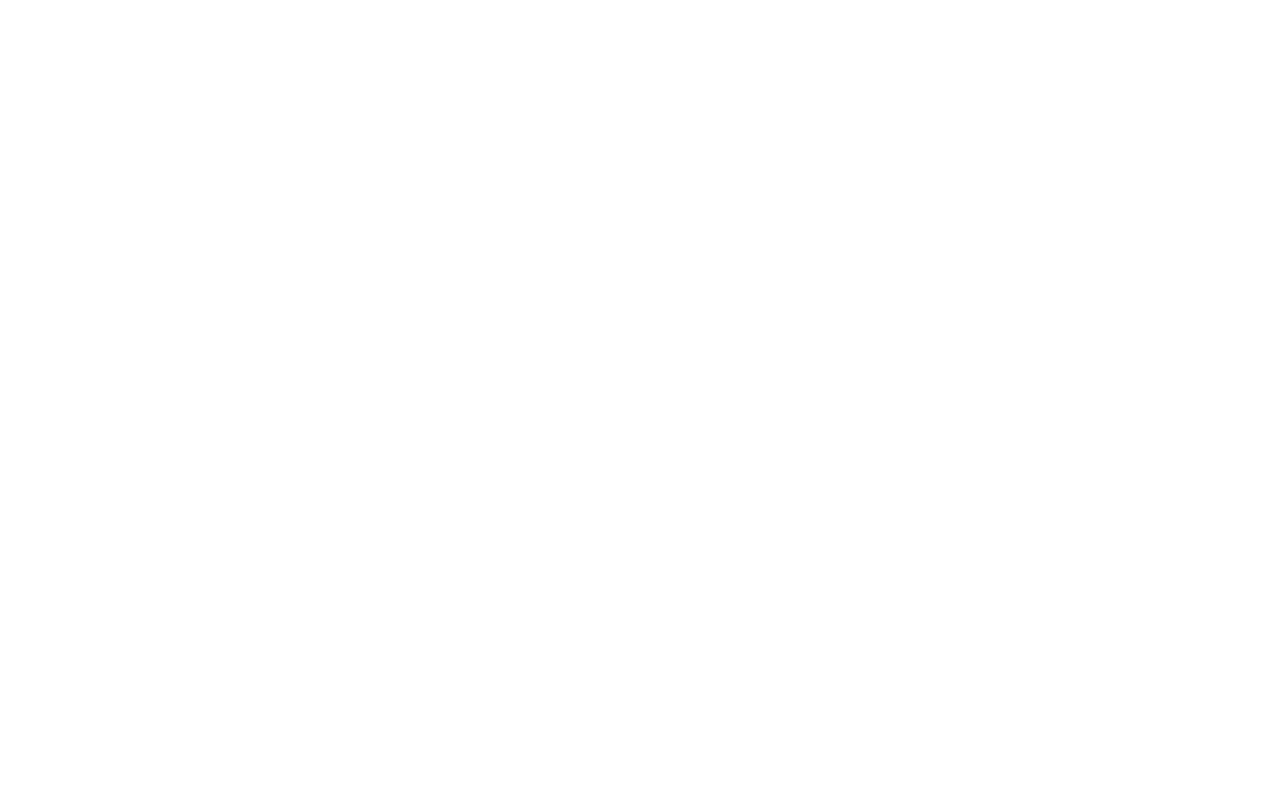
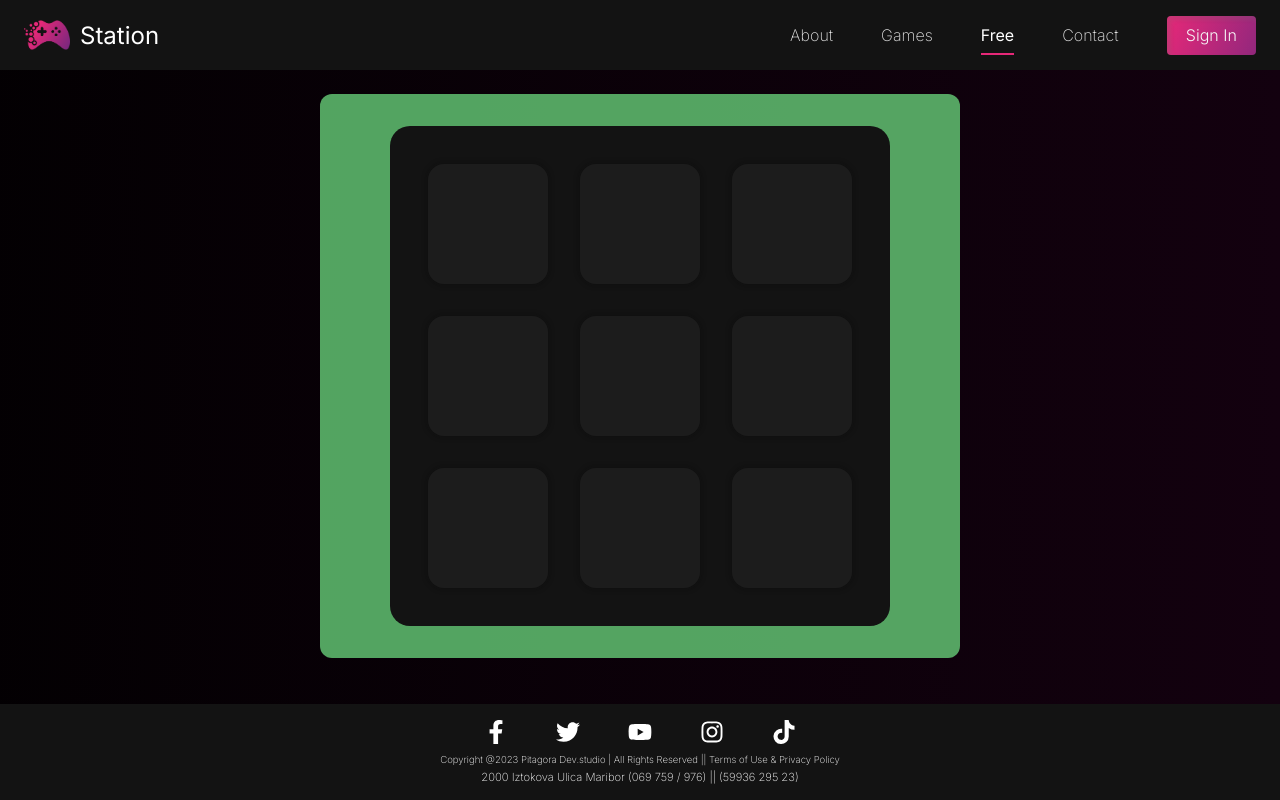
Before and after one commit to pythagor4s/online-store, a React (Vite) app: page /tictactoe in a window 1280 px wide. Before the commit this address had no page. Built offline with nearby package versions, Linux system fonts and the light colour scheme.

Commit message:
added tick tack toe

```diff
--- a/package.json
+++ b/package.json
@@ -10,6 +10,7 @@
     "preview": "vite preview"
   },
   "dependencies": {
+    "patterns": "^1.0.3",
     "react": "^18.2.0",
     "react-dom": "^18.2.0",
     "react-icons": "^4.10.1",
--- a/src/App.jsx
+++ b/src/App.jsx
@@ -5,6 +5,7 @@
 import Contact from './Pages/Contact'
 import Login from './Pages/Login'
 import Games from './Pages/Games'
+import TicTacToe from './Pages/TicTacToe'
 
 
 
@@ -18,6 +19,7 @@
           <Route path="games" element={<Games />} />
           <Route path="contact" element={<Contact />} />
           <Route path="login" element={<Login />} />
+          <Route path="tictactoe" element={<TicTacToe />} />
         </Route>
       </Routes>
     </BrowserRouter>
--- /dev/null
+++ b/src/Pages/TicTacToe.jsx
@@ -0,0 +1,145 @@
+/* import "../../styles/styles.css" */
+import { useState, useEffect } from "react"
+import Square from "../components/Square";
+import { Patterns } from "../components/Patterns";
+
+function TicTacToe() {
+  const [board, setBoard] = useState(["", "", "", "", "", "", "", "", ""]);
+  const [player, setPlayer] = useState("O");
+  const [result, setResult] = useState({ winner: "none", state: "none" });
+
+  useEffect(() => {
+    checkWin();
+    checkIfTie();
+
+    if (player == "X") {
+      setPlayer("O");
+    } else {
+      setPlayer("X");
+    }
+  }, [board]);
+
+  useEffect(() => {
+    if (result.state != "none") {
+      alert(`Game Finished! Winning Player: ${result.winner}`);
+      restartGame();
+    }
+  }, [result]);
+
+  const chooseSquare = (square) => {
+    setBoard(
+      board.map((val, idx) => {
+        if (idx == square && val == "") {
+          return player;
+        }
+
+        return val;
+      })
+    );
+  };
+
+  const checkWin = () => {
+    Patterns.forEach((currPattern) => {
+      const firstPlayer = board[currPattern[0]];
+      if (firstPlayer == "") return;
+      let foundWinningPattern = true;
+      currPattern.forEach((idx) => {
+        if (board[idx] != firstPlayer) {
+          foundWinningPattern = false;
+        }
+      });
+
+      if (foundWinningPattern) {
+        setResult({ winner: player, state: "Won" });
+      }
+    });
+  };
+
+  const checkIfTie = () => {
+    let filled = true;
+    board.forEach((square) => {
+      if (square == "") {
+        filled = false;
+      }
+    });
+
+    if (filled) {
+      setResult({ winner: "No One", state: "Tie" });
+    }
+  };
+
+  const restartGame = () => {
+    setBoard(["", "", "", "", "", "", "", "", ""]);
+    setPlayer("O");
+  };
+
+  return (
+
+    <div className="App">
+      <div className="board">
+        <div className="row">
+          <Square
+            val={board[0]}
+            chooseSquare={() => {
+              chooseSquare(0);
+            }}
+          />
+          <Square
+            val={board[1]}
+            chooseSquare={() => {
+              chooseSquare(1);
+            }}
+          />
+          <Square
+            val={board[2]}
+            chooseSquare={() => {
+              chooseSquare(2);
+            }}
+          />
+        </div>
+        <div className="row">
+          <Square
+            val={board[3]}
+            chooseSquare={() => {
+              chooseSquare(3);
+            }}
+          />
+          <Square
+            val={board[4]}
+            chooseSquare={() => {
+              chooseSquare(4);
+            }}
+          />
+          <Square
+            val={board[5]}
+            chooseSquare={() => {
+              chooseSquare(5);
+            }}
+          />
+        </div>
+        <div className="row">
+          <Square
+            val={board[6]}
+            chooseSquare={() => {
+              chooseSquare(6);
+            }}
+          />
+          <Square
+            val={board[7]}
+            chooseSquare={() => {
+              chooseSquare(7);
+            }}
+          />
+          <Square
+            val={board[8]}
+            chooseSquare={() => {
+              chooseSquare(8);
+            }}
+          />
+        </div>
+      </div>
+    </div>
+  );
+}
+
+export default TicTacToe;
--- a/src/components/Navbar.jsx
+++ b/src/components/Navbar.jsx
@@ -25,6 +25,7 @@
             <div className="nav-right-side">
                 <NavLink className="about" to="." style={({isActive}) => isActive ? styles : null}>About</NavLink>
                 <NavLink className="games" to="games" style={({isActive}) => isActive ? styles : null}>Games</NavLink>
+                <NavLink className="games" to="tictactoe" style={({isActive}) => isActive ? styles : null}>Free</NavLink>
                 <NavLink className="contact" to="contact" style={({isActive}) => isActive ? styles : null}>Contact</NavLink>
                 <Link className="sign-in" to="login" >Sign In</Link>
             </div>
--- /dev/null
+++ b/src/components/Patterns.jsx
@@ -0,0 +1,10 @@
+export const Patterns = [
+    [0, 1, 2],
+    [3, 4, 5],
+    [6, 7, 8],
+    [0, 3, 6],
+    [1, 4, 7],
+    [2, 5, 8],
+    [0, 4, 8],
+    [2, 4, 6],
+  ];
--- /dev/null
+++ b/src/components/Square.jsx
@@ -0,0 +1,11 @@
+import React from "react";
+
+export default function Square({ val, chooseSquare }) {
+  return (
+    <div /* className="square" */
+    className={val === "X" ? "x" : "o" }
+    onClick={chooseSquare}>
+      {val}
+    </div>
+  );
+}
--- a/src/data.js
+++ b/src/data.js
@@ -75,6 +75,7 @@
         key: 7,
         path: "",
         image: "./src/assets/image7.png"
+
     },
     {
         name: "Minecraft",
--- a/src/index.css
+++ b/src/index.css
@@ -142,7 +142,7 @@
 
 .main-container {
   /* margin-left: 20em; */
-  background-color: rgba(113, 227, 132, 0);
+  background-color: rgba(113, 227, 132, 0.722);
   /* margin-right: 20em; */
   margin: 1.5em 20em;
   /* border: 1px solid rgba(233, 233, 233, 0.238);
@@ -211,7 +211,12 @@
   width: 35em;
   left: 0;
   background-color: rgba(0, 0, 0, 0.582);
-  color: linear-gradient(76deg, #e62878 0%, #7d277e 100%);
+  color: #f5eff2;
+  /* color: linear-gradient(76deg, #e62878 0%, #7d277e 100%); */
+ /*  background: linear-gradient(76deg, #f5eff2 0%, #cbc5c9 100%);
+  background-clip: text;
+  -webkit-background-clip: text;
+  -webkit-text-fill-color: transparent; */
 }
 
 nav {
@@ -900,6 +905,8 @@
   -webkit-text-fill-color: transparent;
 }
 
+
+
 .sign-desc {
   user-select: none;
   background: linear-gradient(76deg, #f5eff2 0%, #cbc5c9 100%);
@@ -1005,3 +1012,141 @@
   padding-bottom: 1.3em;
   margin-bottom: 1em;
 }
+
+/* TICTACTOE TICTACTOE TICTACTOE TICTACTOE TICTACTOE TICTACTOE  */
+/* TICTACTOE TICTACTOE TICTACTOE TICTACTOE TICTACTOE TICTACTOE  */
+/* TICTACTOE TICTACTOE TICTACTOE TICTACTOE TICTACTOE TICTACTOE  */
+
+.x::after {
+  content: "";
+  width: 1.5em;
+  height: 1.5em;
+  border-radius: 16px;
+  position: absolute;
+  background-color: rgba(107, 107, 107, 0.113);
+  box-shadow: 0px 0px 5px 2px rgba(10, 10, 10, 0.243);
+ /*  z-index: -1; */
+  mix-blend-mode: multiply;
+}
+
+.o::before {
+  content: "";
+  width: 1.5em;
+  height: 1.5em;
+  border-radius: 16px;
+  position: absolute;
+  background-color: rgba(107, 107, 107, 0.113);
+  box-shadow: 0px 0px 5px 2px rgba(10, 10, 10, 0.243);
+  /* z-index: -1; */
+  mix-blend-mode: multiply;
+}
+
+.o {
+  width: 2em;
+  flex: 33%;
+  z-index: 2;
+  /* height: 100%; */
+  /* border: 5px solid rgb(0, 0, 0); */
+  /* border-image: linear-gradient(to right, #f06, #9f6) 1; */
+  cursor: pointer;
+  display: grid;
+
+  place-items: center;
+  font-size: 30px;
+  background: linear-gradient(76deg, #e0e1e1 0%, #28e6c0 0%, #27627e 100%);
+  background-clip: text;
+  -webkit-background-clip: text;
+  -webkit-text-fill-color: transparent;
+  background-size: 190%;
+  background-position: right;
+  transition: background-position 0.2s ease;
+  font-size: 5em;
+  font-weight: 700;
+  border-radius: 24px;
+
+  /* background: linear-gradient(111deg, #e62878 0%, #7d277e 100%);
+  background-size: 140%;
+  background-position: left;
+  transition: background-position 0.3s ease;
+  user-select: none; */
+
+}
+
+.x {
+  width: 2em;
+  flex: 33%;
+  z-index: 2;
+  /* height: 100%; */
+  /* border: 5px solid rgb(0, 0, 0); */
+  /* border-image: linear-gradient(to right, #f06, #9f6) 1; */
+  cursor: pointer;
+  display: grid;
+  place-items: center;
+  font-size: 30px;
+  background: linear-gradient(45deg, #e62878 0%, #7d277e 100%, #f7e1f7 100%);
+  background-clip: text;
+  background-size: 190%;
+  background-position: right;
+  transition: background-position 0.2s ease;
+  -webkit-background-clip: text;
+  -webkit-text-fill-color: transparent;
+  font-size: 5em;
+  font-weight: 700;
+  border-radius: 24px;
+
+  /* background: linear-gradient(111deg, #e62878 0%, #7d277e 100%);
+  background-size: 130%;
+  background-position: left;
+  transition: background-position 0.3s ease;
+  user-select: none; */
+
+}
+
+.x:hover {
+  background-position: left;
+}
+.o:hover {
+  background-position: left;
+}
+
+
+/* .square:active {
+  background-color: #bda5c781;
+} */
+.App {
+  /* width: 40em; */
+  /* margin-top: 5em; */
+  /* background-color: red; */
+  display: flex;
+  justify-content: center;
+  align-items: center;
+}
+
+.board {
+  width: 500px;
+  height: 500px;
+  background: rgb(19, 19, 19);
+  padding: 2em;
+  /* border: 5px solid rgb(172, 59, 59); */
+  display: flex;
+  /* margin: auto; */
+  flex-direction: column;
+  border-radius: 20px;
+  /* z-index: -5; */
+  gap: 20px;
+}
+
+.row {
+  flex: 33%;
+  display: flex;
+  flex-direction: row;
+  gap: 20px;
+}
+
+.x {
+  color: red;
+}
+
+.o {
+  color: green;
+}
```
Also changed, not shown: 1 other file (tests, documents, lock files or other folders).
